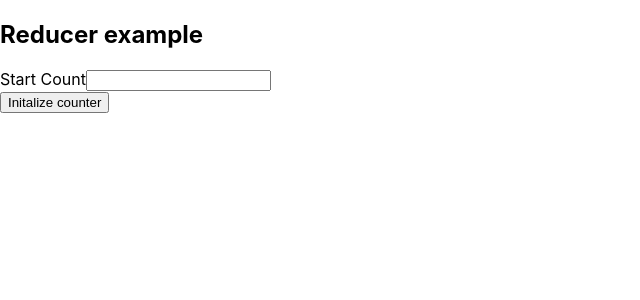
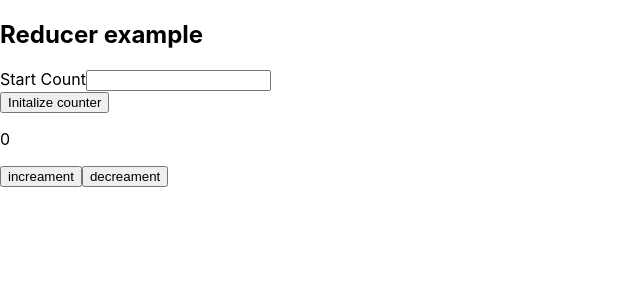
Before and after one commit to nickty/useContextWithuseReducer, a React (Create React App) app: page / in a window 1280 px wide. Shown: the top 300 px of the page, without its empty margins (0-640 px from the left). Built offline with nearby package versions, Linux system fonts and the light colour scheme.

Commit message:
simple increment and decrement working

```diff
--- a/src/App.js
+++ b/src/App.js
@@ -1,9 +1,35 @@
 
 import React from "react";
+
+const reducerFunction = (state, action) => {
+
+  switch (action.type) {
+    case 'increament':
+      return {
+        ...state,
+        count: state.count + 1
+      }
+
+    case 'decrement':
+      return {
+      ...state,
+      count: state.count - 1
+    }
+
+    default:
+      return state
+  }
+
+}
+
+const initialState = {
+  count: 0
+}
 
 function App() {
 
   const [input, setInput] = React.useState(0)
+  const [state, dispatch] = React.useReducer(reducerFunction, initialState)
 
  return (
    <div className="app">
@@ -17,6 +43,15 @@ function App() {
        <br/>
        <button>Initalize counter</button>
      </div>
+
+     <p>{state.count}</p>
+
+     <button onClick={() => dispatch({
+       type: 'increament'
+     })}>increament</button>
+     <button onClick={() => dispatch({
+       type: 'decrement'
+     })}>decreament</button>
    </div>
  )
 }
```
